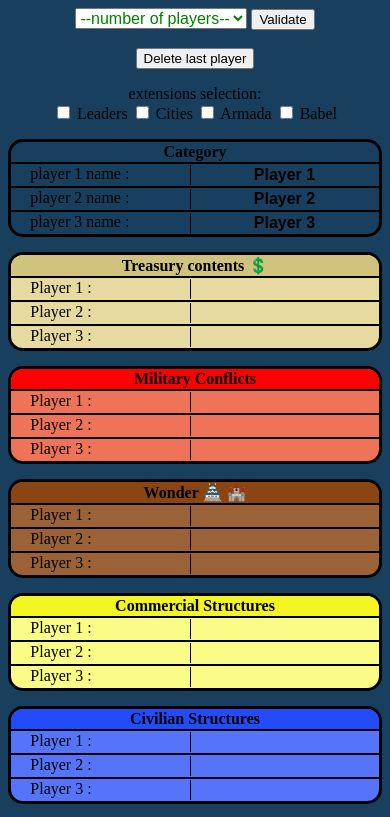
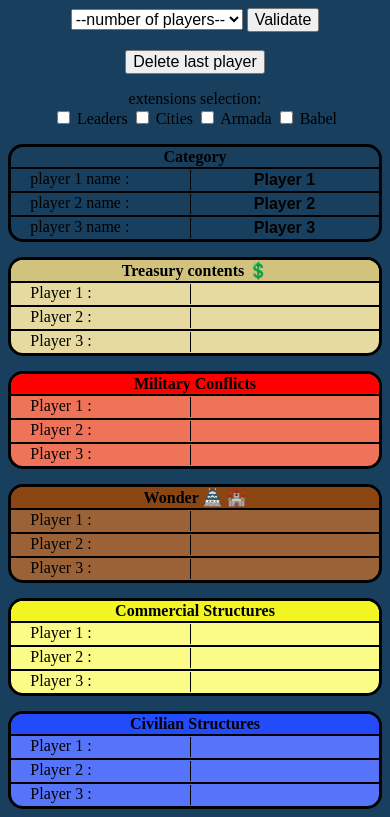
Before and after one commit to FortOxygene/7wonders, a plain HTML site: page index.html in a window 390 px wide. Shown: the top 817 px of the page. Drawn offline with Linux system fonts and the light colour scheme.

Commit message:
Update 7wonders.css

```diff
--- a/7wonders.css
+++ b/7wonders.css
@@ -84,10 +84,8 @@ input[type=text]
   	table th {
 display: none;
 }
-	   select
-	   {
-		   font-size:16px;
-	   color : green;}
+select { font-size:16px;}
+button{font-size:16px;}
 
 table, thead, tbody, th, td, tr{
 display: block;
```
